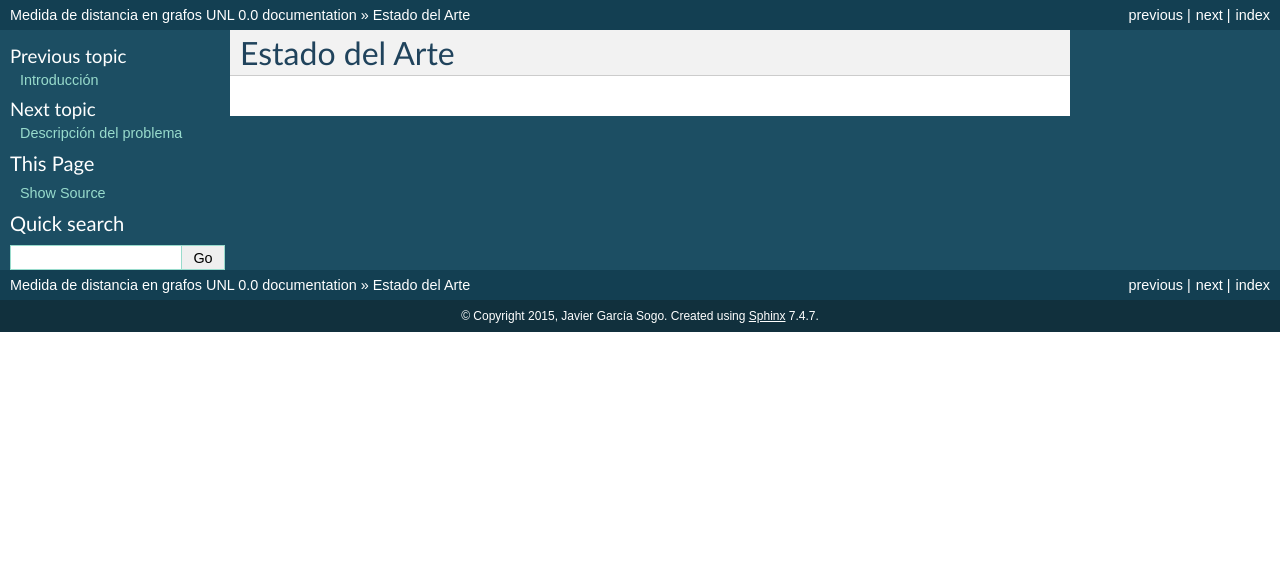
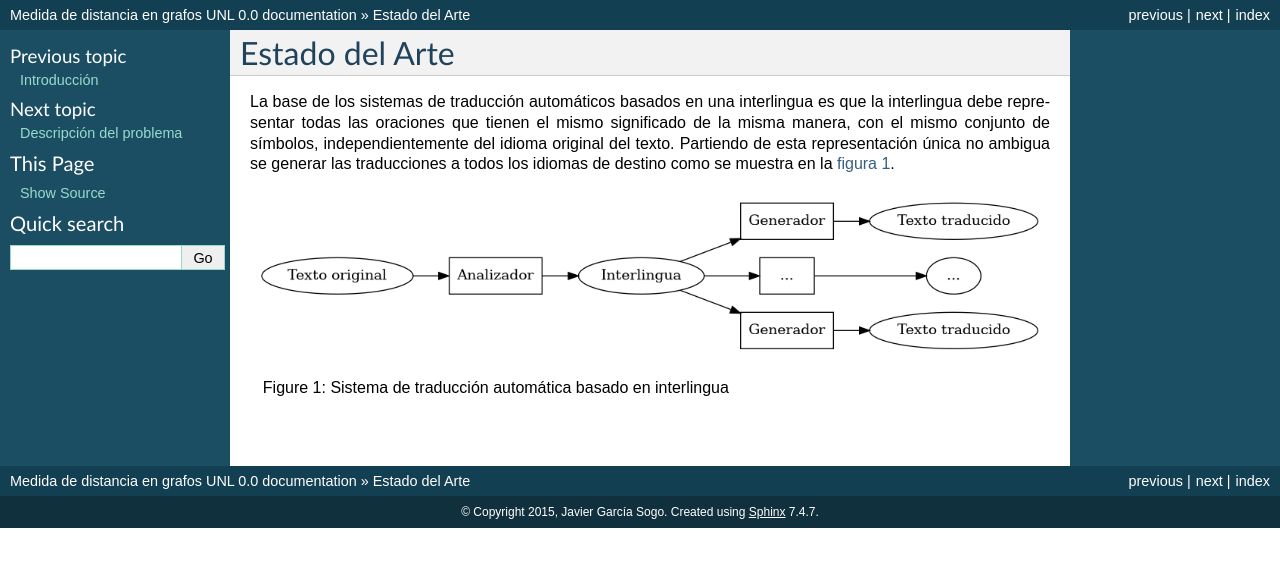
Before and after one commit to jgsogo/muia_tfm, a Sphinx documentation site: the page built from doc/i.state-of-the-art/index.rst, in a window 1280 px wide. Shown: the top 567 px of the page. Built offline with Sphinx 7.4.7, drawn with Linux system fonts in a browser that asks for light colours.

Commit message:
estado del arte

```diff
--- a/doc/i.state-of-the-art/index.rst
+++ b/doc/i.state-of-the-art/index.rst
@@ -1,3 +1,33 @@
 
 Estado del Arte
 ===============
+
+La base de los sistemas de traducción automáticos basados en una interlingua es
+que la interlingua debe representar todas las oraciones que tienen el mismo
+significado de la misma manera, con el mismo conjunto de símbolos, independientemente
+del idioma original del texto. Partiendo de esta representación única no ambigua
+se generar las traducciones a todos los idiomas de destino como se muestra en
+la :num:`figura #fig-interlingua-esquema`.
+
+.. _fig-interlingua-esquema:
+.. graphviz::
+   :caption: Sistema de traducción automática basado en interlingua
+
+   digraph foo {
+        rankdir=LR
+        n1[label="Texto original"]
+        n2[label="Analizador", shape=box]
+        n3[label="Interlingua"]
+        n4[label="Generador", shape=box]
+        n5[label="Texto traducido"]
+
+        ndots[label="...", shape=box]
+        ndots2[label="..."]
+
+        n6[label="Generador", shape=box]
+        n7[label="Texto traducido"]
+
+        n1 -> n2 -> n3 -> n4 -> n5
+        n3 -> ndots -> ndots2
+        n3 -> n6 -> n7
+   }
--- a/doc/intro.rst
+++ b/doc/intro.rst
@@ -259,8 +259,10 @@ traductores.
 En este documento abordamos precisamente este problema: la definición de una medida
 de distancia entre el texto original y la traducción que permita valorar el
 rendimiento de un sistema de traducción automática. Como tendremos la ocasión de
-exponer en el próximo capítulo, nuestra medida se apoyará en la interlingua,
-concretamente en el UNL para poder realizar la comparación.
+exponer en el próximo capítulo, nuestra medida se apoyará en la interlingua para
+poder realizar la comparación, tomará el grafo del texto original y medirá la
+distancia al grafo resultante de convertir el texto traducído nuevamente a la
+interlingua.
 
 .. warning:: La conclusión de la introducción queda postpuesta a la definición del
    problema, modelo (y del estado del arte), una vez que veamos si tenemos
```
